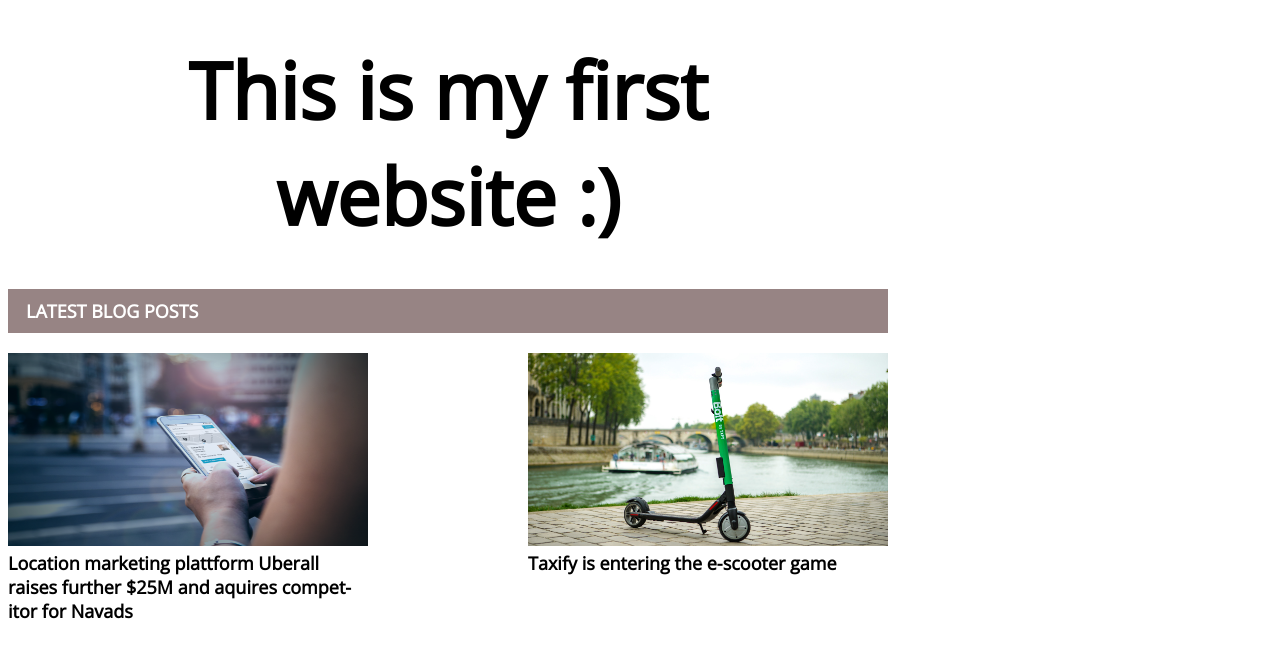
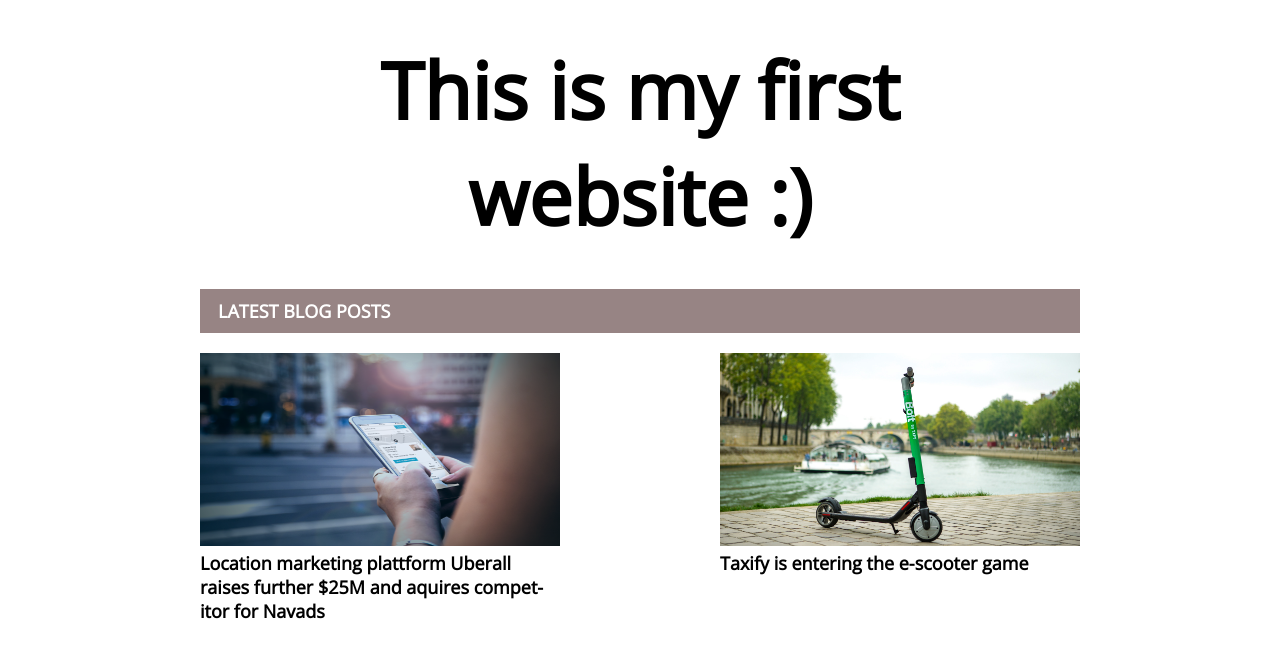
Before and after one commit to Mario-Weiss/FSWD50-Mario-Weiss-CodeReview-01, a plain HTML site: page index.html in a window 1280 px wide. Shown: the part 158-830 px from the top of the page. Drawn offline with nearby package versions, Linux system fonts and the light colour scheme.

Commit message:
center website

```diff
--- a/styles.css
+++ b/styles.css
@@ -3,11 +3,12 @@
 body {
 /*	margin: 0px; */
 	font-family: 'Open Sans', sans-serif;
+
 }
 
 #content {
 	max-width: 880px;	/* this is just used to define a max width of the content, can be removed to optimize the page also for big screen. In this cast it is just done this way to meet the required layout */
-}
+	margin:auto;}
 
 header {
 	background-color: #EDEDED;
@@ -69,7 +70,7 @@ main {
 figcaption {
 	font-size: 18px;
 	word-break: break-word;		/*to break the words, works so far only for setpoints, which i set manually with $shy; */
-
+/*	hyphens: auto;		---does not work on chrome & windows */
 }
 
 main h1 {
```
